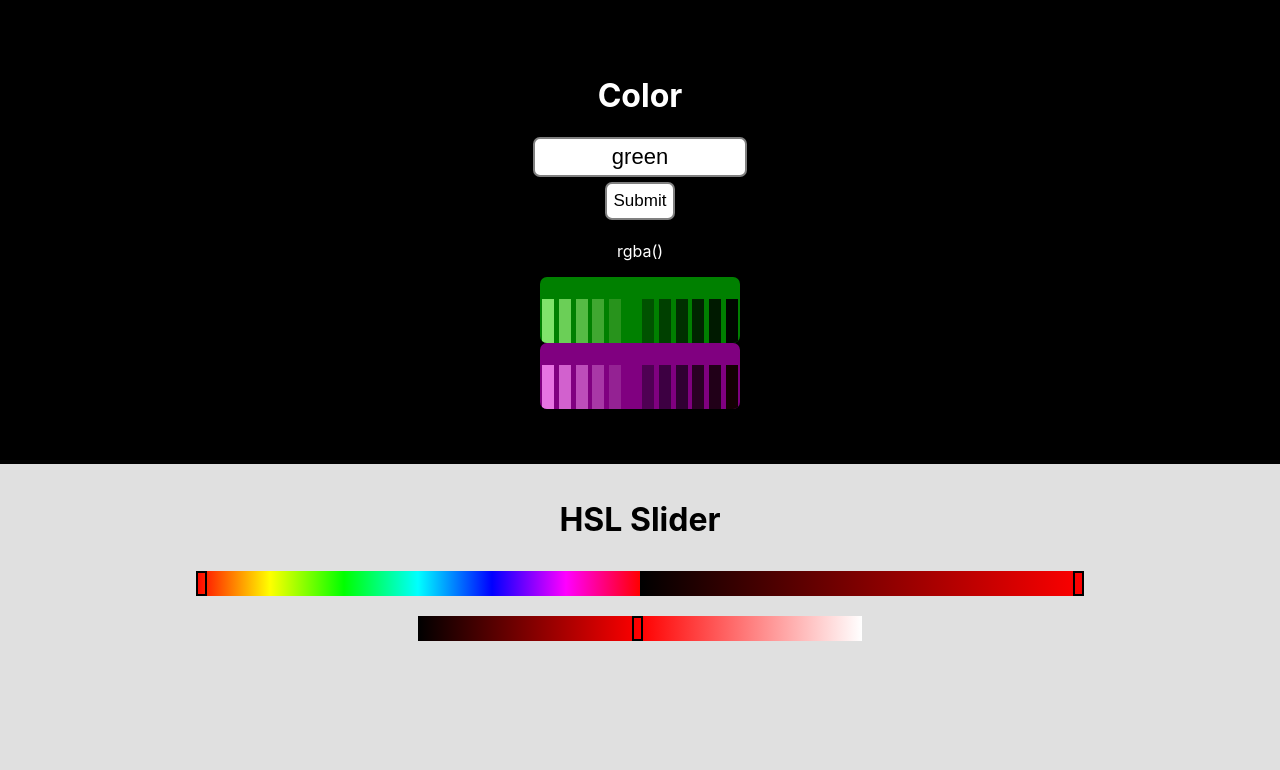
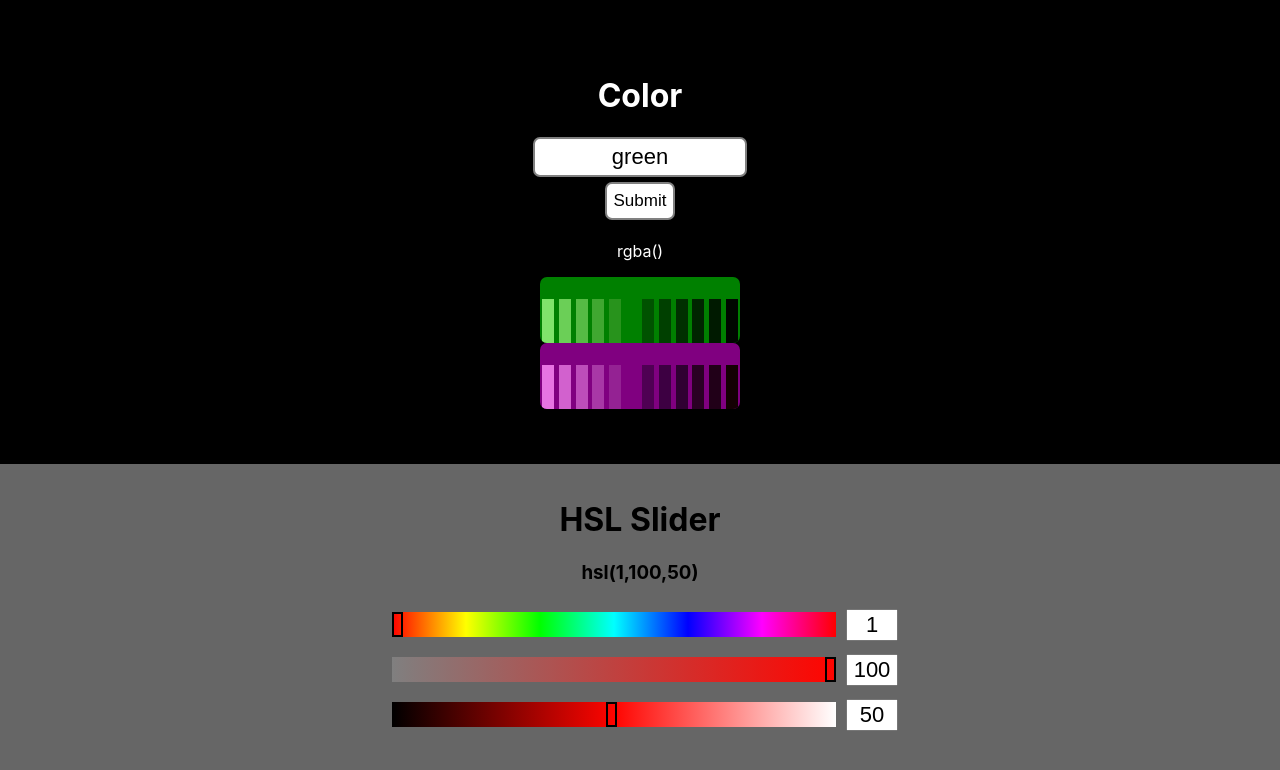
Before and after one commit to t-hoff-94/Color-Schemer, a React (Create React App) app: page / in a window 1280 px wide. Shown: the top 770 px of the page. Built offline with nearby package versions, Linux system fonts and the light colour scheme.

Commit message:
slider text inputs

```diff
--- a/src/App.js
+++ b/src/App.js
@@ -4,7 +4,7 @@ import SingleColor from './components/SingleColor'
 import ColorSlider from './components/ColorSlider'
 
 const ContainerStyle = styled.div`
-  background-color: #e0e0e0;
+  background-color: #666;
   min-height: 100vh;
 `;
 
--- a/src/components/ColorSlider.js
+++ b/src/components/ColorSlider.js
@@ -7,22 +7,6 @@ text-align: center;
 
 .slider-alpha {
   background: linear-gradient(to right, hsla(0,0%,100%,0) 0%, hsla(0,0%,0%,1) 100%);
-}
-
-.slider-lightness {
-  background: linear-gradient(to right,
-    hsla(0,0%,0%,1) 0%,
-    hsla(
-      ${props => props.hue},
-      ${props => `${props.saturation}%`},
-      ${props => `${props.lightness}%`},1) 50%,
-    hsla(0,0%,100%,${props => `${props.alpha}%`}) 100%);
-}
-
-.slider-saturation {
-  background: linear-gradient(to right,
-    hsla(0,0%,0%,1) 0%,
-    hsla(${props => props.hue},100%,50%,1) 100%);
 }
 
 .slider-hue {
@@ -112,7 +96,7 @@ text-align: center;
   transition: opacity .2s;
   width: 100%;
   max-width: 444px;
-  margin: 10px auto;
+  margin: 10px;
 }
 
 .slider::-webkit-slider-thumb {
@@ -129,14 +113,29 @@ text-align: center;
   height: 25px;
   cursor: pointer;
 }
+.slide-row {
+  display: flex;
+  justify-content: center;
+  align-items: center;
+  .slider-text-input {
+    font-size: 22px;
+    text-align: center;
+    width: 44px;
+  }
+}
 `;
 
 class ColorSlider extends Component {
   state = {
-    hueValue: 0,
+    hueValue: 1,
     saturationValue: 100,
     lightnessValue: 50,
     alphaValue: 100,
+    black: '#000'
+  }
+
+  handleTextInput = (e) => {
+    console.log(e.target.value);
   }
 
   handleChange = (e) => {
@@ -156,7 +155,9 @@ class ColorSlider extends Component {
         alpha={this.state.alphaValue}
       >
       <h1>HSL Slider</h1>
+      <h3>hsl({this.state.hueValue},{this.state.saturationValue},{this.state.lightnessValue})</h3>
       <div className="slide-container">
+        <div className='slide-row'>
           <input
             type='range'
             min='1' max='360'
@@ -166,6 +167,20 @@ class ColorSlider extends Component {
             onChange={this.handleChange}
           />
           <input
+            name='hueValue'
+            value={this.state.hueValue}
+            onChange={this.handleChange}
+            className='slider-text-input'
+            type='text'
+          />
+        </div>
+        <div className='slide-row'>
+          <input
+            style={{
+              background: `linear-gradient(to right,
+                hsla(0,0%,${this.state.lightnessValue}%,1) 0%,
+                hsla(${this.state.hueValue},100%,${this.state.lightnessValue}%,1) 100%)`
+            }}
             type='range'
             min='1' max='100'
             className='slider slider-saturation'
@@ -174,6 +189,21 @@ class ColorSlider extends Component {
             onChange={this.handleChange}
           />
           <input
+            name='saturationValue'
+            value={this.state.saturationValue}
+            onChange={this.handleChange}
+            className='slider-text-input'
+            type='text'
+          />
+        </div>
+        <div className='slide-row'>
+          <input
+            style = {{
+              background: `linear-gradient(to right,
+                hsla(0,${this.state.saturationValue}%,0%,1) 0%,
+                hsla(${this.state.hueValue},${this.state.saturationValue}%,50%,1) 50%,
+                hsla(0,${this.state.saturationValue}%,100%,1) 100%)`
+            }}
             type='range'
             min='1' max='100'
             className='slider slider-lightness'
@@ -181,6 +211,14 @@ class ColorSlider extends Component {
             value={this.state.lightnessValue}
             onChange={this.handleChange}
           />
+          <input
+            name='lightnessValue'
+            value={this.state.lightnessValue}
+            onChange={this.handleChange}
+            className='slider-text-input'
+            type='text'
+          />
+        </div>
         {/* <input
           type='range'
           min='1' max='100'
```
Lines whose indentation alone changed are shown as unchanged.
